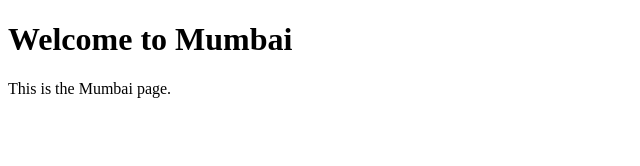
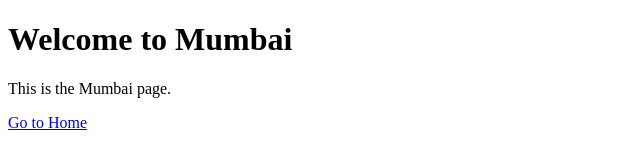
Before and after one commit to sudipz/Mumbai, a plain HTML site: page index.html in a window 1280 px wide. Shown: the full height of the page, 0-640 px from the left. Drawn offline with Linux system fonts and the light colour scheme.

Commit message:
2nd changes

```diff
--- a/index.html
+++ b/index.html
@@ -7,6 +7,7 @@
 </head>
 <body>
     <h1>Welcome to Mumbai</h1>
-  <p>This is the Mumbai page.</p>
+    <p>This is the Mumbai page.</p>
+    <a href="../index.html">Go to Home</a>
 </body>
 </html>
```
